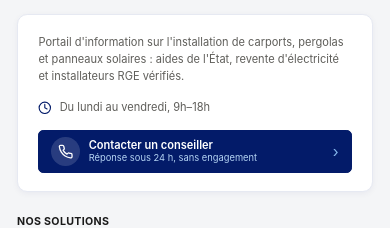
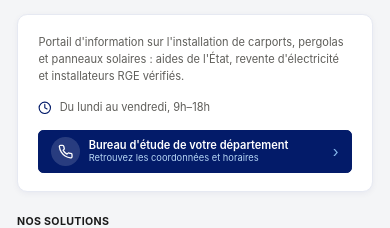
Before and after one commit to Carport-solaire-gratuit/carport-solaire-gratuit, a plain HTML site: page aides.html in a window 390 px wide. Shown: the part 3780-4008 px from the top of the page. Drawn offline with Linux system fonts and the light colour scheme.

Commit message:
Remplace le bouton Contacter un conseiller par Bureau d'etude de votre departement
Nouveau libelle : Bureau d'etude de votre departement / Retrouvez les
coordonnees et horaires. Applique aux trois emplacements (en-tete,
menu mobile, pied de page) sur les 10 pages.

Co-Authored-By: Claude Opus 5 <noreply@anthropic.com>

```diff
--- a/aides.html
+++ b/aides.html
@@ -52,7 +52,7 @@
           <input type="search" name="q" placeholder="Rechercher" aria-label="Rechercher sur le site">
           <button type="submit" aria-label="Rechercher"><svg viewBox="0 0 24 24" width="16" height="16" fill="none" stroke="currentColor" stroke-width="2" stroke-linecap="round" stroke-linejoin="round" aria-hidden="true"><circle cx="11" cy="11" r="7"/><path d="M21 21l-4.3-4.3"/></svg></button>
         </form>
-        <a class="contact-cta" href="contact.html"><span class="cc-ico"><svg viewBox="0 0 24 24" fill="none" stroke="currentColor" stroke-width="2" stroke-linecap="round" stroke-linejoin="round" aria-hidden="true"><path d="M22 16.92v3a2 2 0 0 1-2.18 2 19.8 19.8 0 0 1-8.63-3.07 19.5 19.5 0 0 1-6-6 19.8 19.8 0 0 1-3.07-8.67A2 2 0 0 1 4.11 2h3a2 2 0 0 1 2 1.72c.13.96.36 1.9.7 2.81a2 2 0 0 1-.45 2.11L8.09 9.91a16 16 0 0 0 6 6l1.27-1.27a2 2 0 0 1 2.11-.45c.9.34 1.85.57 2.81.7A2 2 0 0 1 22 16.92z"/></svg></span><span class="cc-txt"><span class="cc-title">Contacter un conseiller</span><span class="cc-sub">Réponse sous 24 h, sans engagement</span></span><span class="cc-chev">›</span></a>
+        <a class="contact-cta" href="contact.html"><span class="cc-ico"><svg viewBox="0 0 24 24" fill="none" stroke="currentColor" stroke-width="2" stroke-linecap="round" stroke-linejoin="round" aria-hidden="true"><path d="M22 16.92v3a2 2 0 0 1-2.18 2 19.8 19.8 0 0 1-8.63-3.07 19.5 19.5 0 0 1-6-6 19.8 19.8 0 0 1-3.07-8.67A2 2 0 0 1 4.11 2h3a2 2 0 0 1 2 1.72c.13.96.36 1.9.7 2.81a2 2 0 0 1-.45 2.11L8.09 9.91a16 16 0 0 0 6 6l1.27-1.27a2 2 0 0 1 2.11-.45c.9.34 1.85.57 2.81.7A2 2 0 0 1 22 16.92z"/></svg></span><span class="cc-txt"><span class="cc-title">Bureau d'étude de votre département</span><span class="cc-sub">Retrouvez les coordonnées et horaires</span></span><span class="cc-chev">›</span></a>
       </div>
     </div></div>
 
@@ -129,7 +129,7 @@
         <a href="espace.html#particulier" class="pfm-util-link"><svg viewBox="0 0 24 24" width="16" height="16" fill="none" stroke="currentColor" stroke-width="2" stroke-linecap="round" stroke-linejoin="round" aria-hidden="true"><circle cx="12" cy="8" r="4"/><path d="M4 21v-1a7 7 0 0 1 14 0v1"/></svg>Espace particulier</a>
         <a href="espace.html#professionnel" class="pfm-util-link pfm-util-link-pro"><svg viewBox="0 0 24 24" width="16" height="16" fill="none" stroke="currentColor" stroke-width="2" stroke-linecap="round" stroke-linejoin="round" aria-hidden="true"><rect x="2" y="7" width="20" height="14" rx="2"/><path d="M8 7V5a2 2 0 0 1 2-2h4a2 2 0 0 1 2 2v2"/></svg>Espace professionnel</a>
       </div>
-      <a class="pfm-cta" href="contact.html"><span class="pfm-cta-ico"><svg viewBox="0 0 24 24" fill="none" stroke="currentColor" stroke-width="2" stroke-linecap="round" stroke-linejoin="round" aria-hidden="true"><path d="M22 16.92v3a2 2 0 0 1-2.18 2 19.8 19.8 0 0 1-8.63-3.07 19.5 19.5 0 0 1-6-6 19.8 19.8 0 0 1-3.07-8.67A2 2 0 0 1 4.11 2h3a2 2 0 0 1 2 1.72c.13.96.36 1.9.7 2.81a2 2 0 0 1-.45 2.11L8.09 9.91a16 16 0 0 0 6 6l1.27-1.27a2 2 0 0 1 2.11-.45c.9.34 1.85.57 2.81.7A2 2 0 0 1 22 16.92z"/></svg></span><span class="pfm-cta-txt"><span class="pfm-cta-title">Contacter un conseiller</span><span class="pfm-cta-sub">Réponse sous 24 h, sans engagement</span></span></a>
+      <a class="pfm-cta" href="contact.html"><span class="pfm-cta-ico"><svg viewBox="0 0 24 24" fill="none" stroke="currentColor" stroke-width="2" stroke-linecap="round" stroke-linejoin="round" aria-hidden="true"><path d="M22 16.92v3a2 2 0 0 1-2.18 2 19.8 19.8 0 0 1-8.63-3.07 19.5 19.5 0 0 1-6-6 19.8 19.8 0 0 1-3.07-8.67A2 2 0 0 1 4.11 2h3a2 2 0 0 1 2 1.72c.13.96.36 1.9.7 2.81a2 2 0 0 1-.45 2.11L8.09 9.91a16 16 0 0 0 6 6l1.27-1.27a2 2 0 0 1 2.11-.45c.9.34 1.85.57 2.81.7A2 2 0 0 1 22 16.92z"/></svg></span><span class="pfm-cta-txt"><span class="pfm-cta-title">Bureau d'étude de votre département</span><span class="pfm-cta-sub">Retrouvez les coordonnées et horaires</span></span></a>
     </div>
   </div>
 
@@ -290,7 +290,7 @@
         </ul>
         <a class="pf-footer-cta" href="contact.html">
           <span class="pf-footer-cta-ico"><svg viewBox="0 0 24 24" width="18" height="18" fill="none" stroke="currentColor" stroke-width="2" stroke-linecap="round" stroke-linejoin="round" aria-hidden="true"><path d="M22 16.92v3a2 2 0 0 1-2.18 2 19.8 19.8 0 0 1-8.63-3.07 19.5 19.5 0 0 1-6-6 19.8 19.8 0 0 1-3.07-8.67A2 2 0 0 1 4.11 2h3a2 2 0 0 1 2 1.72c.13.96.36 1.9.7 2.81a2 2 0 0 1-.45 2.11L8.09 9.91a16 16 0 0 0 6 6l1.27-1.27a2 2 0 0 1 2.11-.45c.9.34 1.85.57 2.81.7A2 2 0 0 1 22 16.92z"/></svg></span>
-          <span class="pf-footer-cta-txt"><span class="pf-footer-cta-title">Contacter un conseiller</span><span class="pf-footer-cta-sub">Réponse sous 24 h, sans engagement</span></span>
+          <span class="pf-footer-cta-txt"><span class="pf-footer-cta-title">Bureau d'étude de votre département</span><span class="pf-footer-cta-sub">Retrouvez les coordonnées et horaires</span></span>
           <span class="pf-footer-cta-chev">›</span>
         </a>
       </div></div>
```
Also changed, not shown: annuaire-rge.html (+3 -3 lines), carport-solaire-gratuit-verite.html (+3 -3 lines), contact.html (+3 -3 lines), demarchage.html (+3 -3 lines), espace.html (+3 -3 lines), index.html (+3 -3 lines), panneaux-solaires.html (+3 -3 lines), pergola-solaire.html (+3 -3 lines), rendez-vous.html (+3 -3 lines).
